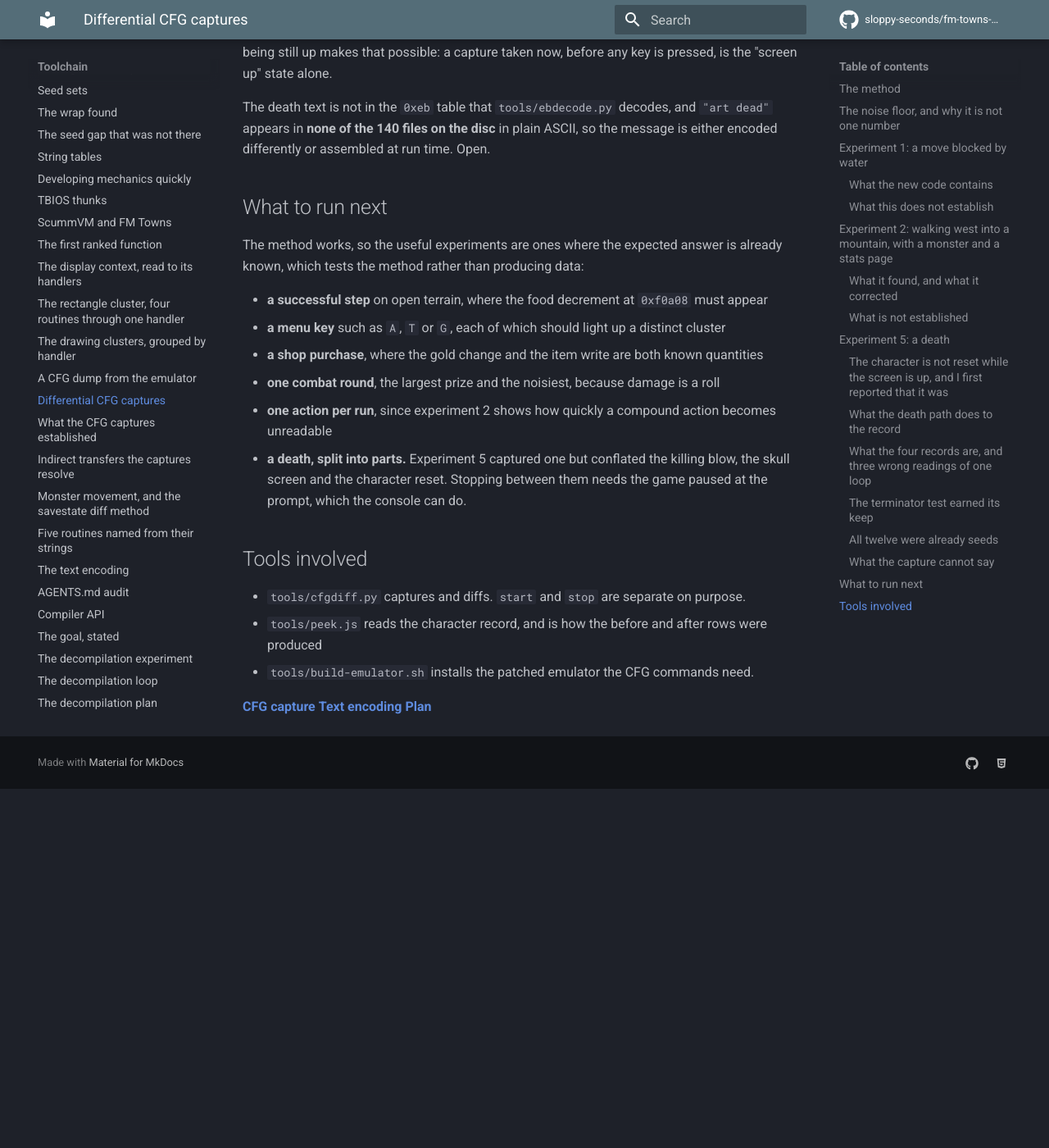
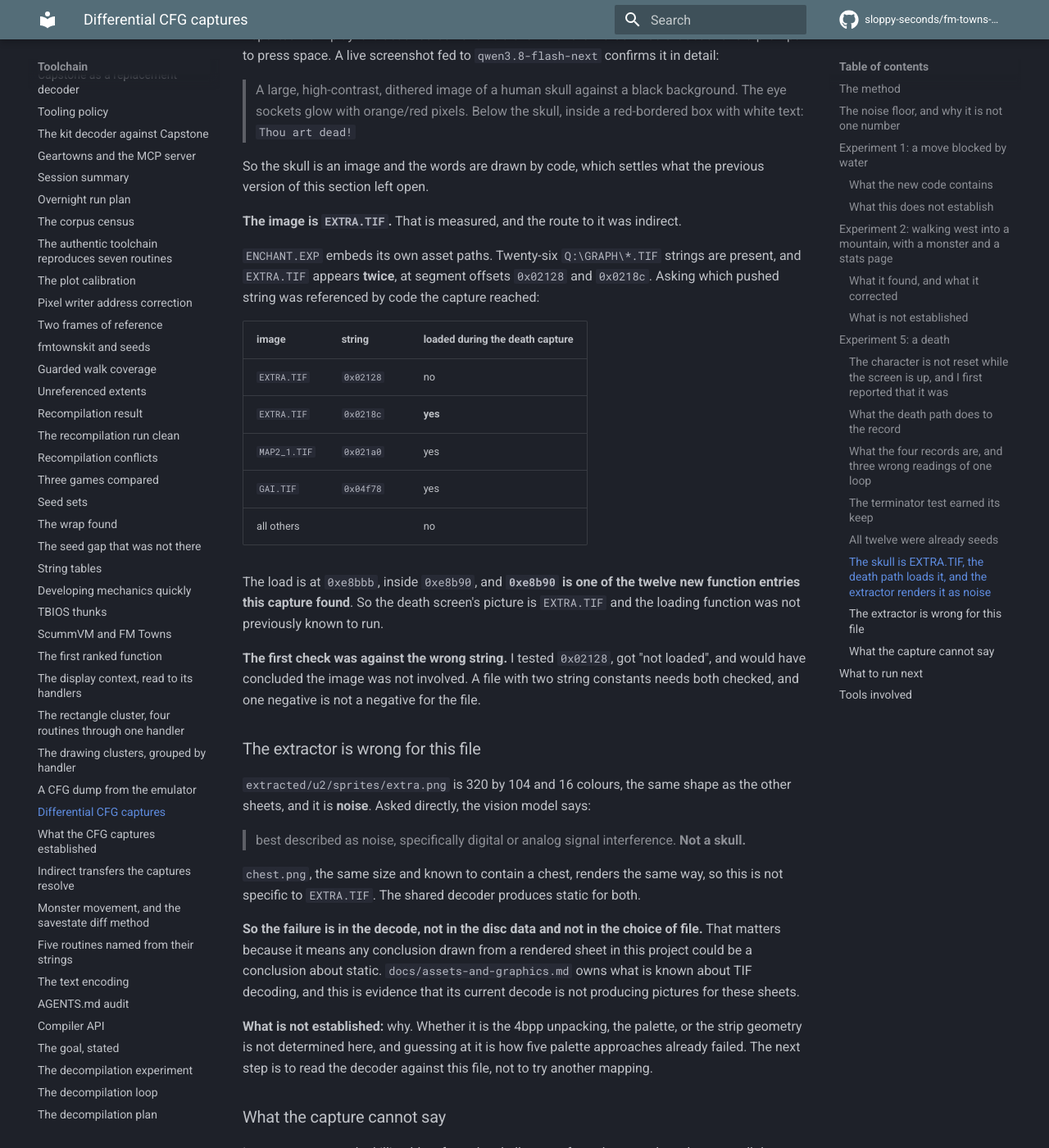
Before and after one commit to sloppy-seconds/fm-towns-ultima, an MkDocs documentation site: the page built from docs/cfg-differential.md, in a window 1280 px wide and 1400 px high, scrolled down 7147 px. Shown: the whole window at 82% size. Built offline with MkDocs 1.6.1 and Material for MkDocs 9.7.7, drawn with Linux system fonts in a browser that asks for light colours; comment, search, counter and statistics services are not loaded; before the commit the page ends 8109 px from its top, so only the background shows below that; some of the changed text lies outside the part shown.

Commit message:
The death skull is EXTRA.TIF, and our extractor renders it as noise
Used qwen3.8-flash-next on a live screenshot, which is what the vision model was
for. It reads the screen directly: a large dithered skull with orange/red eye
sockets, and below it in a red-bordered box, "Thou art dead!" So the skull is an
image and the words are drawn by code.

The image is EXTRA.TIF. ENCHANT.EXP embeds 26 Q:\GRAPH\*.TIF strings and EXTRA.TIF
appears TWICE, at segment 0x02128 and 0x0218c. Checking which pushed string the
capture actually reached: 0x02128 no, 0x0218c yes. The load is at 0xe8bbb inside
0xe8b90, which is one of the twelve new function entries the death capture found.

That first check was against the wrong string. I tested 0x02128, got "not loaded",
and would have concluded the image was not involved. A file with two string
constants needs both checked.

The extractor is wrong for this file, and that is the more useful result.
extracted/u2/sprites/extra.png is 320x104 and 16 colours, the same shape as the
others, and the model calls it noise, not a skull. chest.png, same size and known
to contain a chest, renders the same way. So the shared decoder produces static for
both, and the failure is in the decode rather than in the disc data or the choice
of file.

That matters beyond this file: any conclusion in this project drawn from a rendered
sheet could be a conclusion about static. assets-and-graphics.md owns the TIF
decoding and its current decode is not producing pictures for these sheets.

Not established: why. Whether it is 4bpp unpacking, palette, or strip geometry is
undetermined, and guessing is how five palette approaches already failed. The next
step is reading the decoder against this file, not trying another mapping.

```diff
--- a/docs/cfg-differential.md
+++ b/docs/cfg-differential.md
@@ -258,6 +258,58 @@ Checked: every one of the 12 is already in the 532-seed static set. So the death
 reachable, and this capture **confirms it runs** rather than discovering it. That is a smaller and
 different kind of value than new coverage, and it should not be counted as the latter.
 
+### The skull is `EXTRA.TIF`, the death path loads it, and the extractor renders it as noise
+
+Reported from play: the death screen shows a skull with the words "thou art dead" and a prompt to
+press space. A live screenshot fed to `qwen3.8-flash-next` confirms it in detail:
+
+> A large, high-contrast, dithered image of a human skull against a black background. The eye sockets
+> glow with orange/red pixels. Below the skull, inside a red-bordered box with white text: `Thou art dead!`
+
+So the skull is an image and the words are drawn by code, which settles what the previous version of
+this section left open.
+
+**The image is `EXTRA.TIF`.** That is measured, and the route to it was indirect.
+
+`ENCHANT.EXP` embeds its own asset paths. Twenty-six `Q:\GRAPH\*.TIF` strings are present, and
+`EXTRA.TIF` appears **twice**, at segment offsets `0x02128` and `0x0218c`. Asking which pushed string
+was referenced by code the capture reached:
+
+| image | string | loaded during the death capture |
+|---|---|---|
+| `EXTRA.TIF` | `0x02128` | no |
+| `EXTRA.TIF` | `0x0218c` | **yes** |
+| `MAP2_1.TIF` | `0x021a0` | yes |
+| `GAI.TIF` | `0x04f78` | yes |
+| all others | | no |
+
+The load is at `0xe8bbb`, inside `0xe8b90`, and **`0xe8b90` is one of the twelve new function entries
+this capture found**. So the death screen's picture is `EXTRA.TIF` and the loading function was not
+previously known to run.
+
+**The first check was against the wrong string.** I tested `0x02128`, got "not loaded", and would have
+concluded the image was not involved. A file with two string constants needs both checked, and one
+negative is not a negative for the file.
+
+### The extractor is wrong for this file
+
+`extracted/u2/sprites/extra.png` is 320 by 104 and 16 colours, the same shape as the other sheets, and
+it is **noise**. Asked directly, the vision model says:
+
+> best described as noise, specifically digital or analog signal interference. **Not a skull.**
+
+`chest.png`, the same size and known to contain a chest, renders the same way, so this is not specific
+to `EXTRA.TIF`. The shared decoder produces static for both.
+
+**So the failure is in the decode, not in the disc data and not in the choice of file.** That matters
+because it means any conclusion drawn from a rendered sheet in this project could be a conclusion about
+static. `docs/assets-and-graphics.md` owns what is known about TIF decoding, and this is evidence that
+its current decode is not producing pictures for these sheets.
+
+**What is not established:** why. Whether it is the 4bpp unpacking, the palette, or the strip geometry
+is not determined here, and guessing at it is how five palette approaches already failed. The next step
+is to read the decoder against this file, not to try another mapping.
+
 ### What the capture cannot say
 
 It cannot separate the killing blow from the skull screen from the menu loop, because all three fell
```
